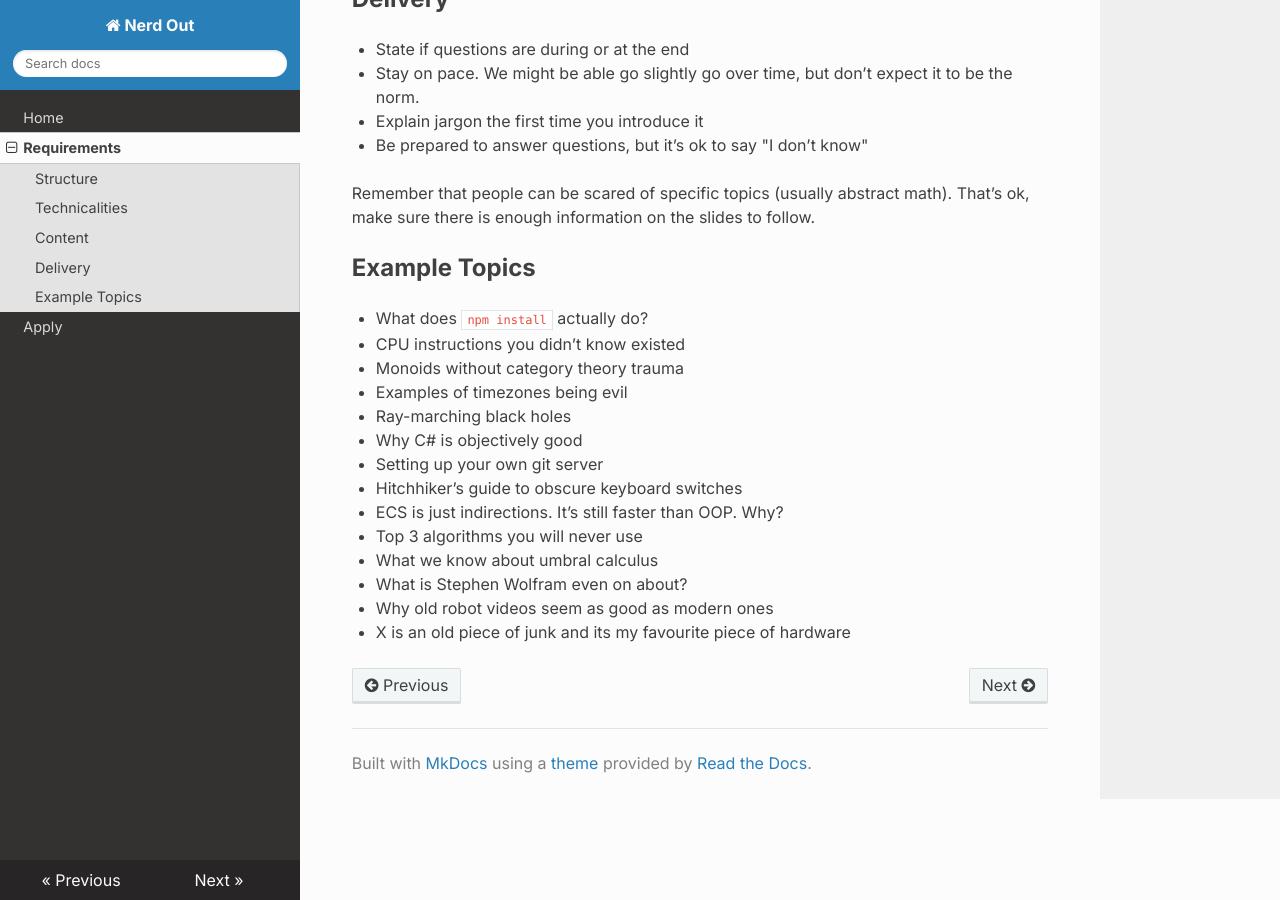
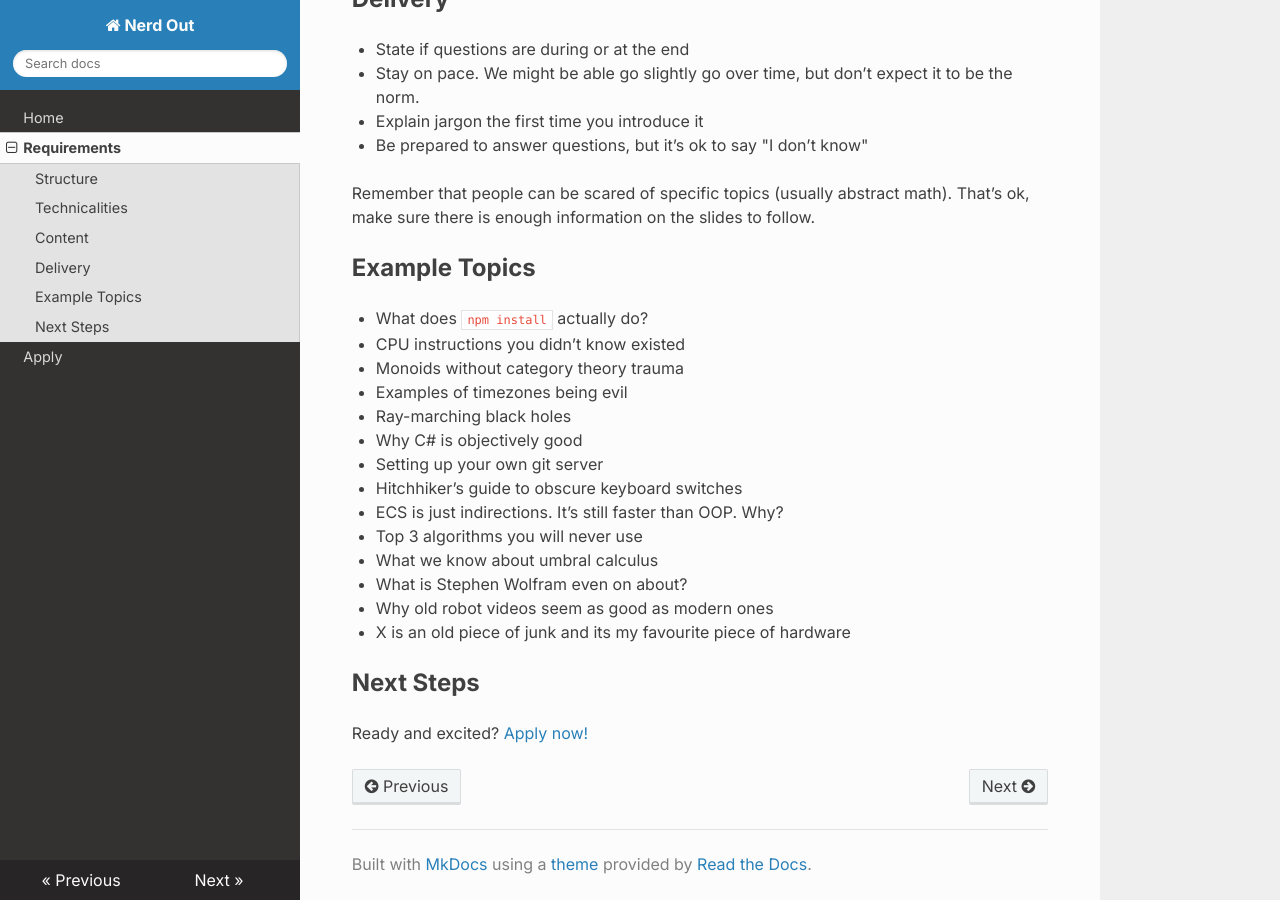
Before and after one commit to thinkinrocks/nerdout, an MkDocs documentation site: the page built from docs/requirements.md, in a window 1280 px wide and 900 px high, scrolled down 1257 px. Built offline with MkDocs 1.6.1, drawn with Linux system fonts in a browser that asks for light colours; nearby versions of some CDN libraries.

Commit message:
Add "next steps"

```diff
--- a/docs/requirements.md
+++ b/docs/requirements.md
@@ -58,3 +58,7 @@ Remember that people can be scared of specific topics (usually abstract math). T
 * What is Stephen Wolfram even on about?
 * Why old robot videos seem as good as modern ones
 * X is an old piece of junk and its my favourite piece of hardware
+
+## Next Steps
+
+Ready and excited? [Apply now!](./apply.md)
```
